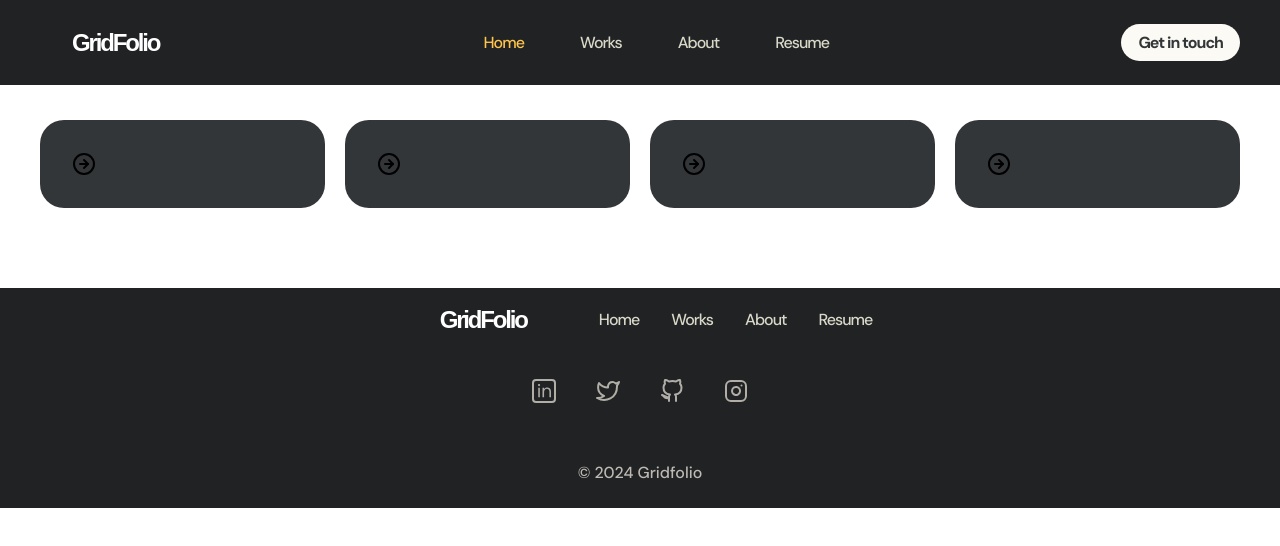
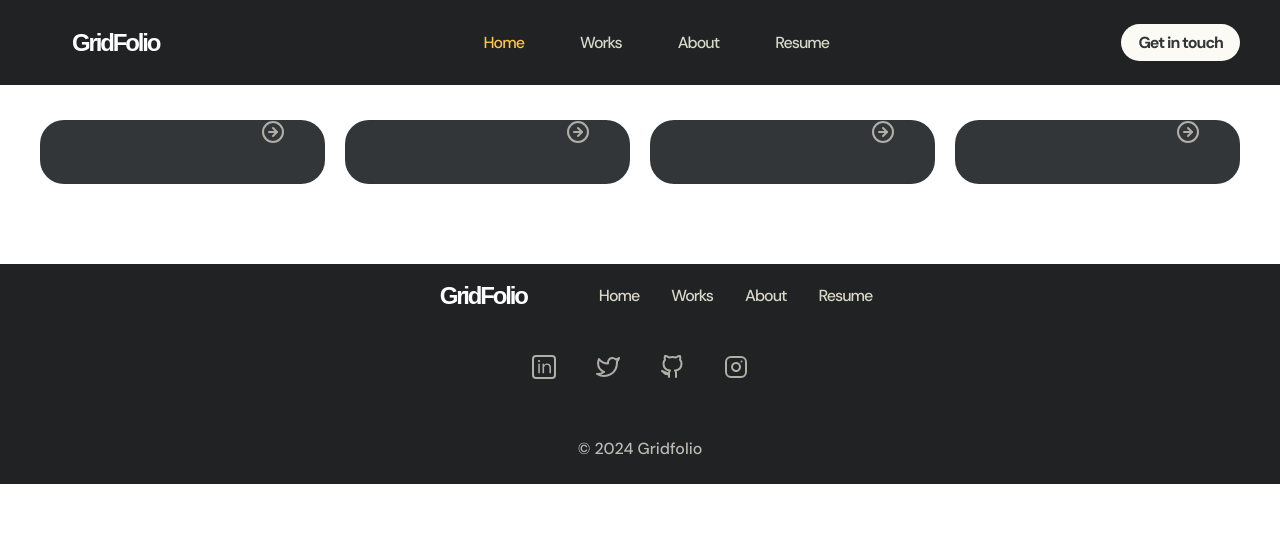
Before and after one commit to prasoonmohan/GridFolio, a Vue app: page / in a window 1280 px wide. Shown: the top 546 px of the page. Built offline with nearby package versions, Linux system fonts and the light colour scheme.

Commit message:
feat: Adding card

```diff
--- a/src/assets/components/_card.scss
+++ b/src/assets/components/_card.scss
@@ -1,6 +1,24 @@
 .card{
+    position: relative;
     background-color: $black-70;
     border-radius: 24px;
     padding: 32px;
     cursor: pointer;
+
+    &:hover{
+        .arrow-icon
+        svg{
+            path{
+                fill: $yellow-05;
+                stroke: $yellow-70;
+            }
+        }
+
+    }
+    .arrow-icon{
+        @include IconSize(40px,40px);
+        position: absolute;
+        right: 32px;
+        bottom: 32px;
+    }
 }
--- a/src/assets/helpers/tokens/_colors.scss
+++ b/src/assets/helpers/tokens/_colors.scss
@@ -3,6 +3,7 @@
 
 // yellow
 $yellow-70:#FFC54D;
+$yellow-05:#5C523E;
 
 // black
 $black-90:#212224;
--- a/src/components/Cards/Card.vue
+++ b/src/components/Cards/Card.vue
@@ -5,9 +5,9 @@
 <div class="card">
     <span class="arrow-icon">
         <svg width="24" height="24" viewBox="0 0 24 24" fill="none" xmlns="http://www.w3.org/2000/svg">
-<path d="M12 22C17.5228 22 22 17.5228 22 12C22 6.47715 17.5228 2 12 2C6.47715 2 2 6.47715 2 12C2 17.5228 6.47715 22 12 22Z" stroke="black" stroke-width="2" stroke-linecap="round" stroke-linejoin="round"/>
-<path d="M12 16L16 12L12 8" stroke="black" stroke-width="2" stroke-linecap="round" stroke-linejoin="round"/>
-<path d="M8 12H16" stroke="black" stroke-width="2" stroke-linecap="round" stroke-linejoin="round"/>
+<path d="M12 22C17.5228 22 22 17.5228 22 12C22 6.47715 17.5228 2 12 2C6.47715 2 2 6.47715 2 12C2 17.5228 6.47715 22 12 22Z" stroke="#B0AEA7" stroke-width="2" stroke-linecap="round" stroke-linejoin="round"/>
+<path d="M12 16L16 12L12 8" stroke="#B0AEA7" stroke-width="2" stroke-linecap="round" stroke-linejoin="round"/>
+<path d="M8 12H16" stroke="#B0AEA7" stroke-width="2" stroke-linecap="round" stroke-linejoin="round"/>
 </svg>
 
     </span>
```
